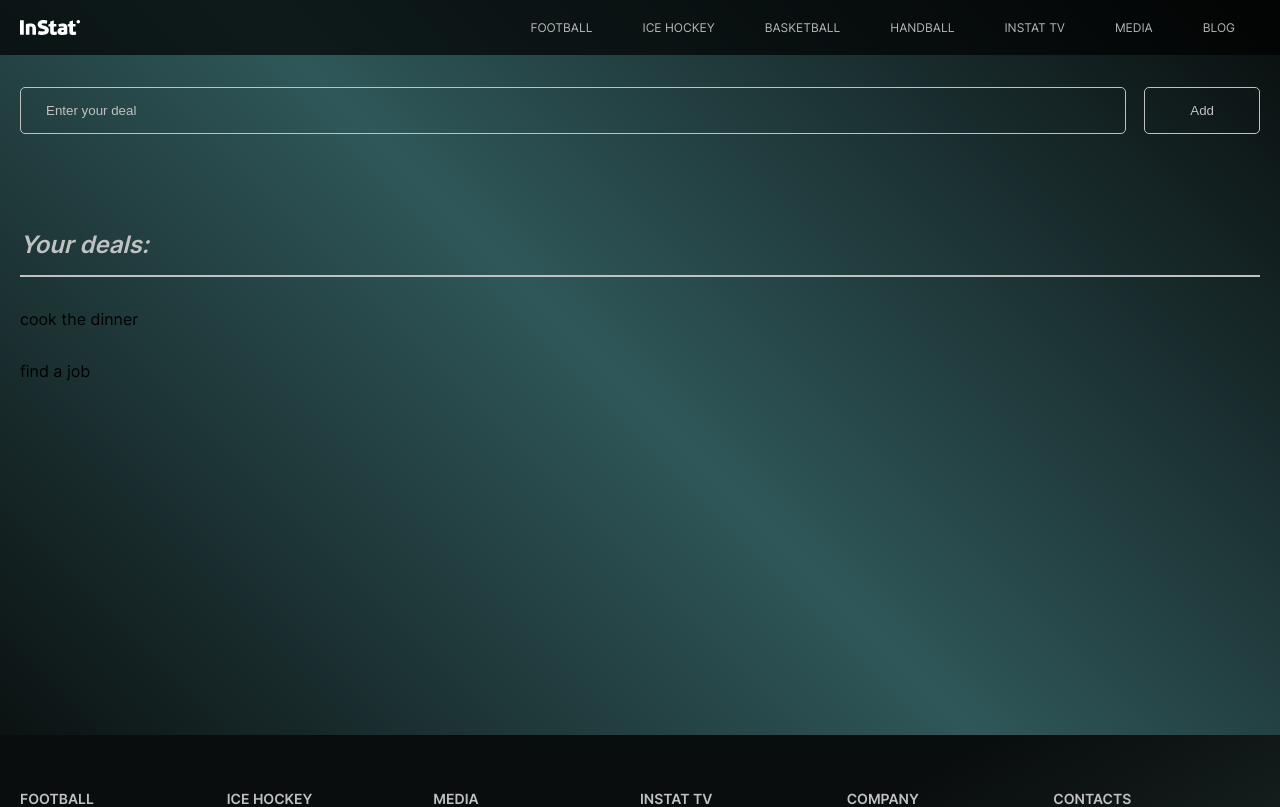
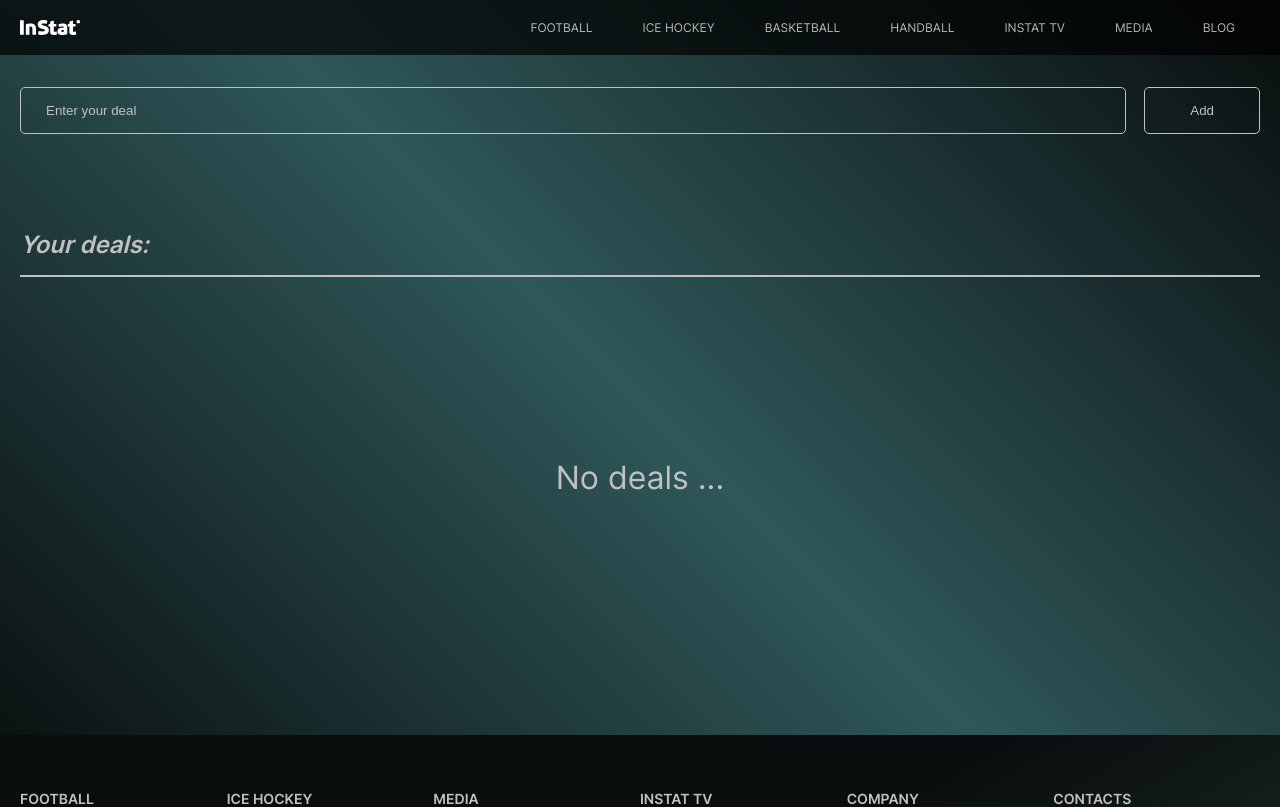
Before and after one commit to anton-zm/instat, a React (Create React App) app in the folder instat/: page / in a window 1280 px wide. Shown: the top 807 px of the page. Built offline with nearby package versions, Linux system fonts and the light colour scheme.

Commit message:
add mobx

```diff
--- a/instat/package.json
+++ b/instat/package.json
@@ -9,11 +9,14 @@
     "@types/jest": "^26.0.15",
     "@types/node": "^12.0.0",
     "@types/react-dom": "^17.0.0",
+    "mobx": "^6.3.2",
+    "mobx-react-lite": "^3.2.0",
     "react": "^17.0.2",
     "react-dom": "^17.0.2",
     "react-scripts": "4.0.3",
     "styled-components": "^5.3.0",
     "typescript": "^4.1.2",
+    "uuid": "^8.3.2",
     "web-vitals": "^1.0.1"
   },
   "scripts": {
@@ -42,6 +45,7 @@
   },
   "devDependencies": {
     "@types/react": "^17.0.16",
-    "@types/styled-components": "^5.1.12"
+    "@types/styled-components": "^5.1.12",
+    "@types/uuid": "^8.3.1"
   }
 }
--- a/instat/src/App.tsx
+++ b/instat/src/App.tsx
@@ -4,19 +4,20 @@ import {Header} from './components/header'
 import {Footer} from './components/footer'
 import {Heading} from './components/heading'
 import { Deals } from './components/deals'
+import { observer } from 'mobx-react-lite'
+import { Store } from './store';
 
-
-function App() {
+const App = observer(() => {
   return (
     <div className="App">
       <Header />
       <Content style={{minHeight:'85vh'}}>
         <Heading />
-        <Deals data={[{id:1, name: 'cook the dinner'},{id:2, name: 'find a job'}]}/>
+        <Deals data={Store.Todos}/>
       </Content>
       <Footer />
     </div>
   );
-}
+})
 
 export default App;
--- a/instat/src/components/deal.tsx
+++ b/instat/src/components/deal.tsx
@@ -1,19 +1,21 @@
-import React, { useState } from 'react'
+import React from 'react'
 import styled from 'styled-components'
+import { observer } from 'mobx-react-lite'
 
 export type DealType = {
-    id: string | number,
-    name: string
+    id: string,
+    name: string,
+    done: boolean
 }
 
 const DealWrapper = styled.section`
     margin-top: 32px;
 `
 
-export const Deal = ({text}:{text:string}) => {
+export const Deal = observer(({text}:{text:string}) => {
     return (
         <DealWrapper>
             <span>{text}</span>
         </DealWrapper>
     )
-}
+})
--- a/instat/src/components/deals.tsx
+++ b/instat/src/components/deals.tsx
@@ -1,6 +1,8 @@
 import React, { useState } from 'react'
 import styled from 'styled-components'
 import { Deal, DealType } from './deal'
+import { observer } from 'mobx-react-lite'
+
 
 const DealsWrapper = styled.section`
     margin-top: 64px;
@@ -17,7 +19,7 @@ const NoDeals = styled.p`
 
 `
 
-export const Deals = ({data}:{data:DealType[]}) => {
+export const Deals = observer(({data}:{data:DealType[]}) => {
     return (
         <DealsWrapper>
             <DealsTitle>Your deals:</DealsTitle>
@@ -25,10 +27,10 @@ export const Deals = ({data}:{data:DealType[]}) => {
                  <NoDeals>No deals ...</NoDeals>
             </div>}
             <div className='flex-column w100'>
-                {data.map((deal) => (
-                    <Deal key={deal.id} text={deal.name} />
+                {data.map((deal, i) => (
+                    <Deal key={i} text={deal.name} />
                 ))}
             </div>
         </DealsWrapper>
     )
-}
+})
--- a/instat/src/components/heading.tsx
+++ b/instat/src/components/heading.tsx
@@ -2,18 +2,25 @@ import React, { useState } from 'react'
 import styled from 'styled-components'
 import { Button } from './ui/button'
 import { Input } from './ui/input'
+import {v4 as uuidv4} from 'uuid'
+import { observer } from 'mobx-react-lite'
+import { Store } from '../store'
 
 const HeadingWrapper = styled.div`
     padding: 32px 0;
 `
 
-export const Heading = () => {
+export const Heading = observer(() => {
     const [value, setValue] = useState('')
 
     return (
         <HeadingWrapper className='flex-row between'>
             <Input type='text' value={value} placeholder='Enter your deal' onChange={(e) => setValue(e.target.value)} />
-            <Button onClick={()=>{}}>Add</Button>
+            <Button onClick={() => {
+                const ID = uuidv4()
+                Store.addTodo({id:ID, name: value, done: false})
+                setValue('')
+            }}>Add</Button>
         </HeadingWrapper>
     )
-}
+})
--- a/instat/src/components/ui/button.tsx
+++ b/instat/src/components/ui/button.tsx
@@ -7,4 +7,5 @@ export const Button = styled.button<{margin?:string}>`
     color: #c1c1c1;
     margin: ${(props) => props.margin};
     background-color: transparent;
+    cursor: pointer;
 `
--- /dev/null
+++ b/instat/src/store/index.ts
@@ -0,0 +1,23 @@
+import { makeAutoObservable } from "mobx"
+import { DealType } from '../components/deal'
+
+
+class Storage {
+
+    _todos: DealType[] = []
+
+    constructor(){
+        makeAutoObservable(this)
+    }
+
+    get Todos(){
+        return this._todos
+    }
+
+    addTodo(todo:DealType){
+        this._todos.push(todo)
+    }
+}
+
+
+export const Store = new Storage()
```
Also changed, not shown: 1 other file (tests, documents, lock files or other folders).
